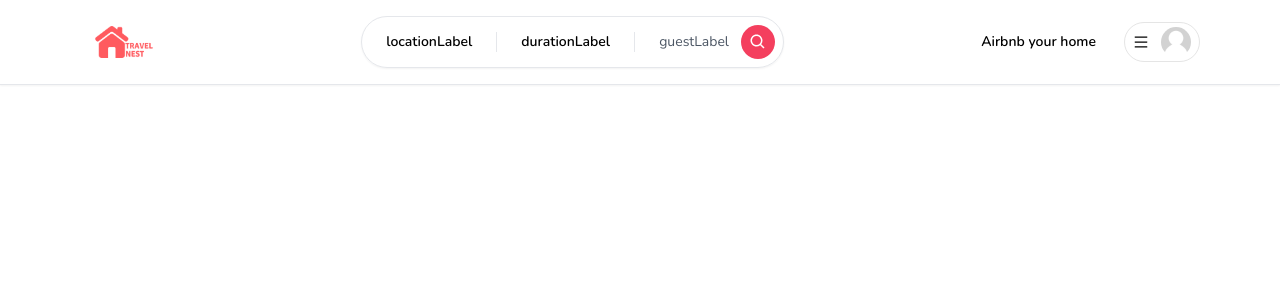
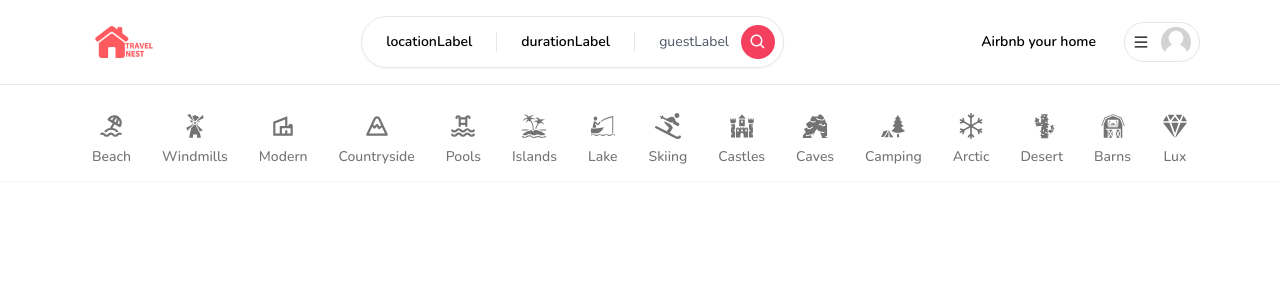
Before and after one commit to ThisIsKhalid/home-rent-client, a Next.js app: page / in a window 1280 px wide. Shown: the top 300 px of the page. Built offline with nearby package versions, Linux system fonts and the light colour scheme; no server answers.

Commit message:
addedd categories in navbar

```diff
--- a/package.json
+++ b/package.json
@@ -13,6 +13,7 @@
     "axios": "^1.6.2",
     "next": "14.0.2",
     "next-auth": "^4.24.5",
+    "query-string": "^8.1.0",
     "react": "^18",
     "react-dom": "^18",
     "react-hook-form": "^7.48.2",
--- /dev/null
+++ b/src/components/CategoryBox.tsx
@@ -0,0 +1,73 @@
+"use client";
+
+import qs from "query-string";
+import { useRouter, useSearchParams } from "next/navigation";
+import { useCallback } from "react";
+import { IconType } from "react-icons";
+
+interface CategoryBoxProps {
+  icon: IconType;
+  label: string;
+  selected?: boolean;
+}
+
+const CategoryBox: React.FC<CategoryBoxProps> = ({
+  icon: Icon,
+  label,
+  selected,
+}) => {
+  const router = useRouter();
+  const params = useSearchParams();
+
+  const handleClick = useCallback(() => {
+    let currentQuery = {};
+
+    if (params) {
+      currentQuery = qs.parse(params.toString());
+    }
+
+    const updatedQuery: any = {
+      ...currentQuery,
+      category: label,
+    };
+
+    if (params?.get("category") === label) {
+      delete updatedQuery.category
+    }
+
+    const url = qs.stringifyUrl(
+      {
+        url: "/",
+        query: updatedQuery,
+      },
+      { skipNull: true }
+    );
+
+    router.push(url);
+  }, [label, router, params]);
+
+  return (
+    <div
+      onClick={handleClick}
+      className={`
+        flex
+        flex-col
+        items-center
+        justify-center
+        gap-2
+        p-3
+        border-b-2
+        hover:text-neutral-800
+        transition
+        cursor-pointer
+        ${selected ? "border-b-neutral-800" : "border-transparent"}
+        ${selected ? "text-neutral-800" : "text-neutral-500"}
+      `}
+    >
+      <Icon size={26} />
+      <div className="font-medium text-sm">{label}</div>
+    </div>
+  );
+};
+
+export default CategoryBox;
--- /dev/null
+++ b/src/components/navbar/Categories.tsx
@@ -0,0 +1,136 @@
+"use client";
+
+import { usePathname, useSearchParams } from "next/navigation";
+import { TbBeach, TbMountain, TbPool } from "react-icons/tb";
+import {
+  GiBarn,
+  GiBoatFishing,
+  GiCactus,
+  GiCastle,
+  GiCaveEntrance,
+  GiForestCamp,
+  GiIsland,
+  GiWindmill,
+} from "react-icons/gi";
+import { FaSkiing } from "react-icons/fa";
+import { BsSnow } from "react-icons/bs";
+import { IoDiamond } from "react-icons/io5";
+import { MdOutlineVilla } from "react-icons/md";
+
+import CategoryBox from "../CategoryBox";
+import Container from "../Container";
+
+export const categories = [
+  {
+    label: "Beach",
+    icon: TbBeach,
+    description: "This property is close to the beach!",
+  },
+  {
+    label: "Windmills",
+    icon: GiWindmill,
+    description: "This property is has windmills!",
+  },
+  {
+    label: "Modern",
+    icon: MdOutlineVilla,
+    description: "This property is modern!",
+  },
+  {
+    label: "Countryside",
+    icon: TbMountain,
+    description: "This property is in the countryside!",
+  },
+  {
+    label: "Pools",
+    icon: TbPool,
+    description: "This is property has a beautiful pool!",
+  },
+  {
+    label: "Islands",
+    icon: GiIsland,
+    description: "This property is on an island!",
+  },
+  {
+    label: "Lake",
+    icon: GiBoatFishing,
+    description: "This property is near a lake!",
+  },
+  {
+    label: "Skiing",
+    icon: FaSkiing,
+    description: "This property has skiing activies!",
+  },
+  {
+    label: "Castles",
+    icon: GiCastle,
+    description: "This property is an ancient castle!",
+  },
+  {
+    label: "Caves",
+    icon: GiCaveEntrance,
+    description: "This property is in a spooky cave!",
+  },
+  {
+    label: "Camping",
+    icon: GiForestCamp,
+    description: "This property offers camping activities!",
+  },
+  {
+    label: "Arctic",
+    icon: BsSnow,
+    description: "This property is in arctic environment!",
+  },
+  {
+    label: "Desert",
+    icon: GiCactus,
+    description: "This property is in the desert!",
+  },
+  {
+    label: "Barns",
+    icon: GiBarn,
+    description: "This property is in a barn!",
+  },
+  {
+    label: "Lux",
+    icon: IoDiamond,
+    description: "This property is brand new and luxurious!",
+  },
+];
+
+const Categories = () => {
+  const params = useSearchParams();
+  const category = params?.get("category");
+  const pathname = usePathname();
+  const isMainPage = pathname === "/";
+
+  if (!isMainPage) {
+    return null;
+  }
+
+  return (
+    <Container>
+      <div
+        className="
+          pt-4
+          flex
+          flex-row
+          items-center
+          justify-between
+          overflow-x-auto
+        "
+      >
+        {categories.map((item) => (
+          <CategoryBox
+            key={item.label}
+            label={item.label}
+            icon={item.icon}
+            selected={category === item.label}
+          />
+        ))}
+      </div>
+    </Container>
+  );
+};
+
+export default Categories;
--- a/src/components/navbar/Navbar.tsx
+++ b/src/components/navbar/Navbar.tsx
@@ -5,6 +5,7 @@
 import Logo from "./Logo";
 import Search from "./Search";
 import UserMenu from "./UserMenu";
+import Categories from "./Categories";
 
 const Navbar = ({ currentUser }: { currentUser: IUser }) => {
   return (
@@ -27,6 +28,7 @@
           </div>
         </Container>
       </div>
+      <Categories />
     </div>
   );
 };
```
Also changed, not shown: 1 other file (tests, documents, lock files or other folders).
